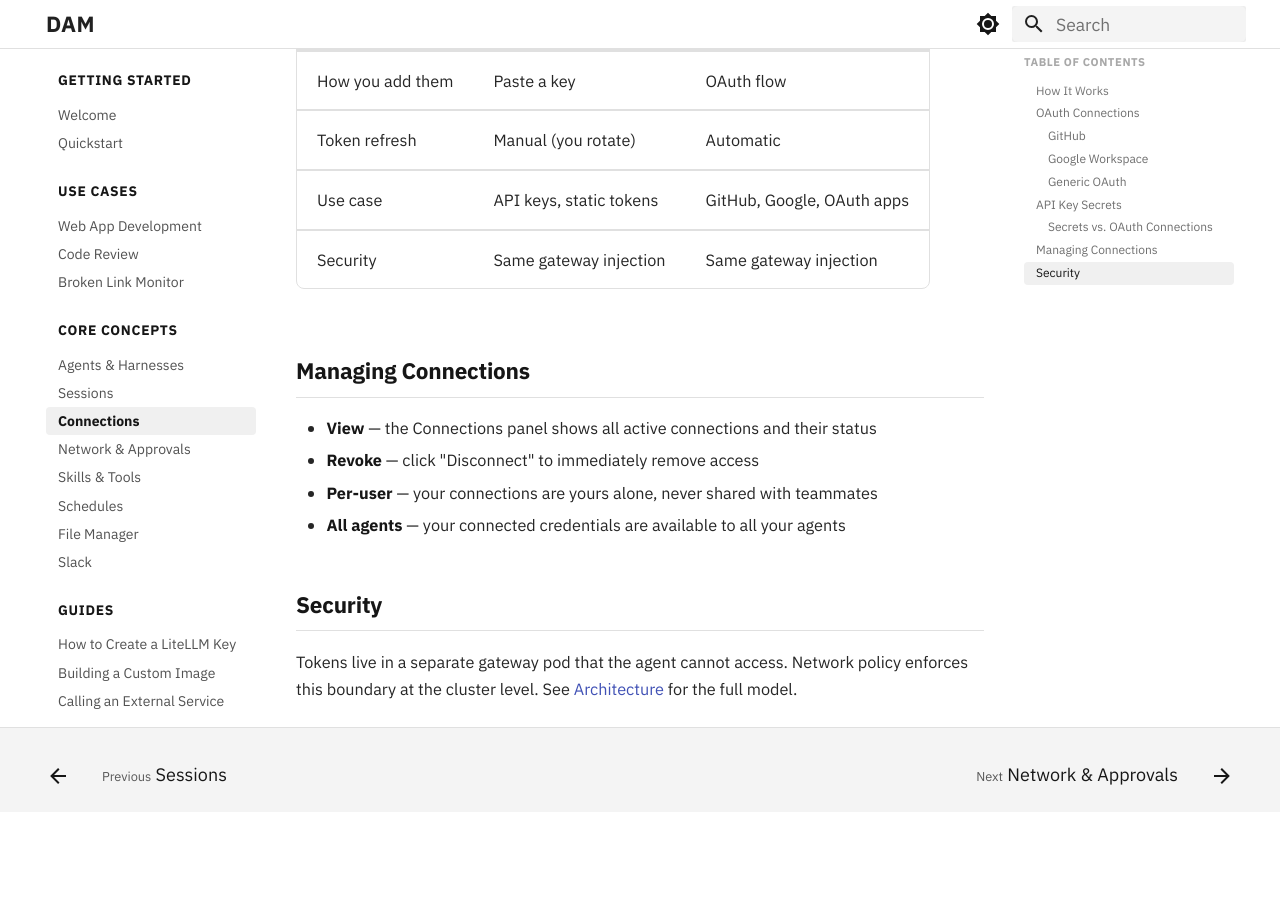
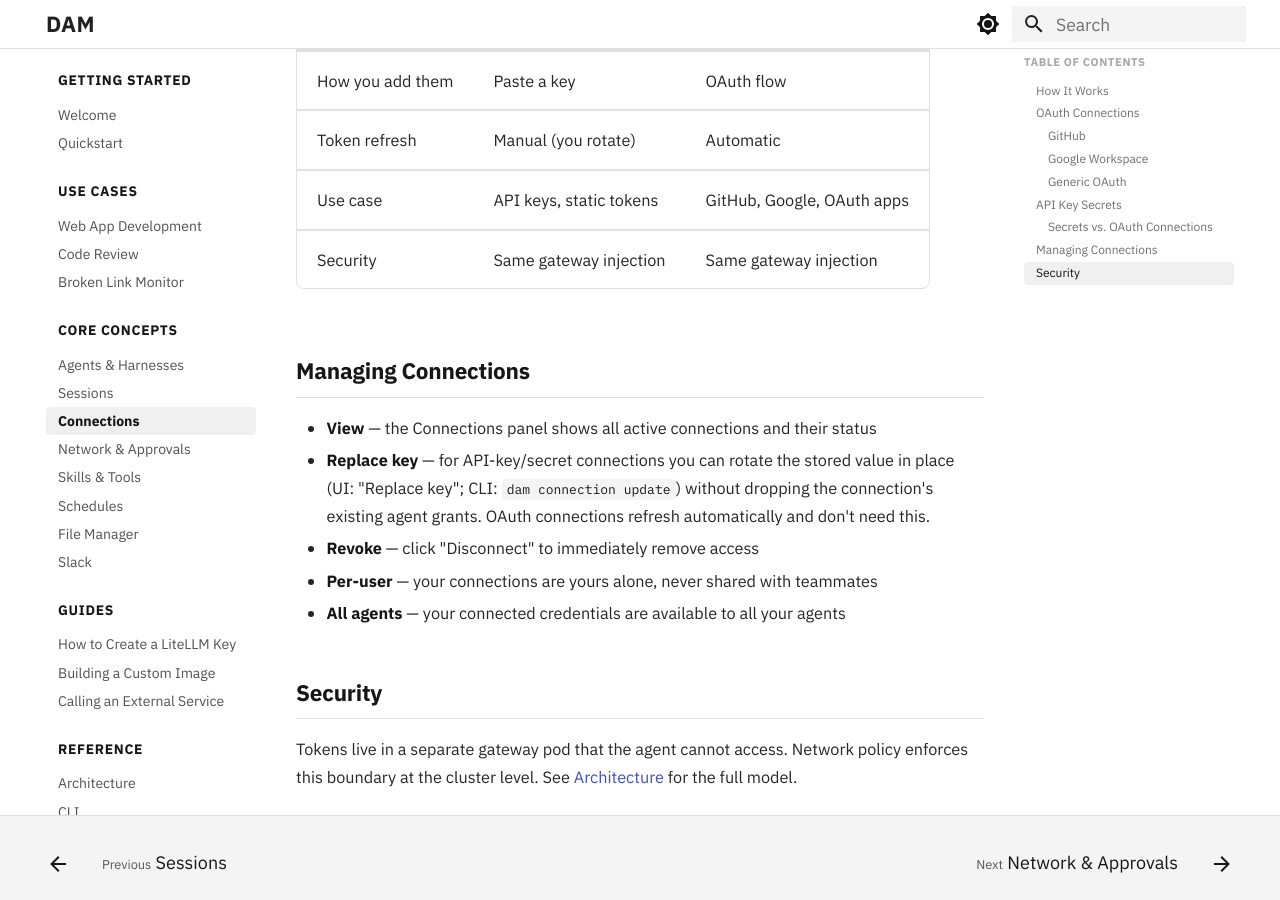
Before and after one commit to dam-agents/docs, an MkDocs documentation site: the page built from docs/core-concepts/connections.md, in a window 1280 px wide and 900 px high, scrolled down 2060 px. Built offline with MkDocs 1.6.1 and Material for MkDocs 9.7.7, drawn with Linux system fonts in a browser that asks for light colours; before the commit the page ends 2872 px from its top, so only the background shows below that.

Commit message:
docs: document in-place credential rotation for connections
Reflects dam-agents/dam#1357, which adds in-place value rotation for
API-key/header connections (UI "Replace key", CLI `dam connection update`)
while preserving existing agent grants.

```diff
--- a/docs/core-concepts/connections.md
+++ b/docs/core-concepts/connections.md
@@ -66,6 +66,7 @@ For services that use static API keys rather than OAuth:
 ## Managing Connections
 
 - **View** — the Connections panel shows all active connections and their status
+- **Replace key** — for API-key/secret connections you can rotate the stored value in place (UI: "Replace key"; CLI: `dam connection update`) without dropping the connection's existing agent grants. OAuth connections refresh automatically and don't need this.
 - **Revoke** — click "Disconnect" to immediately remove access
 - **Per-user** — your connections are yours alone, never shared with teammates
 - **All agents** — your connected credentials are available to all your agents
```
